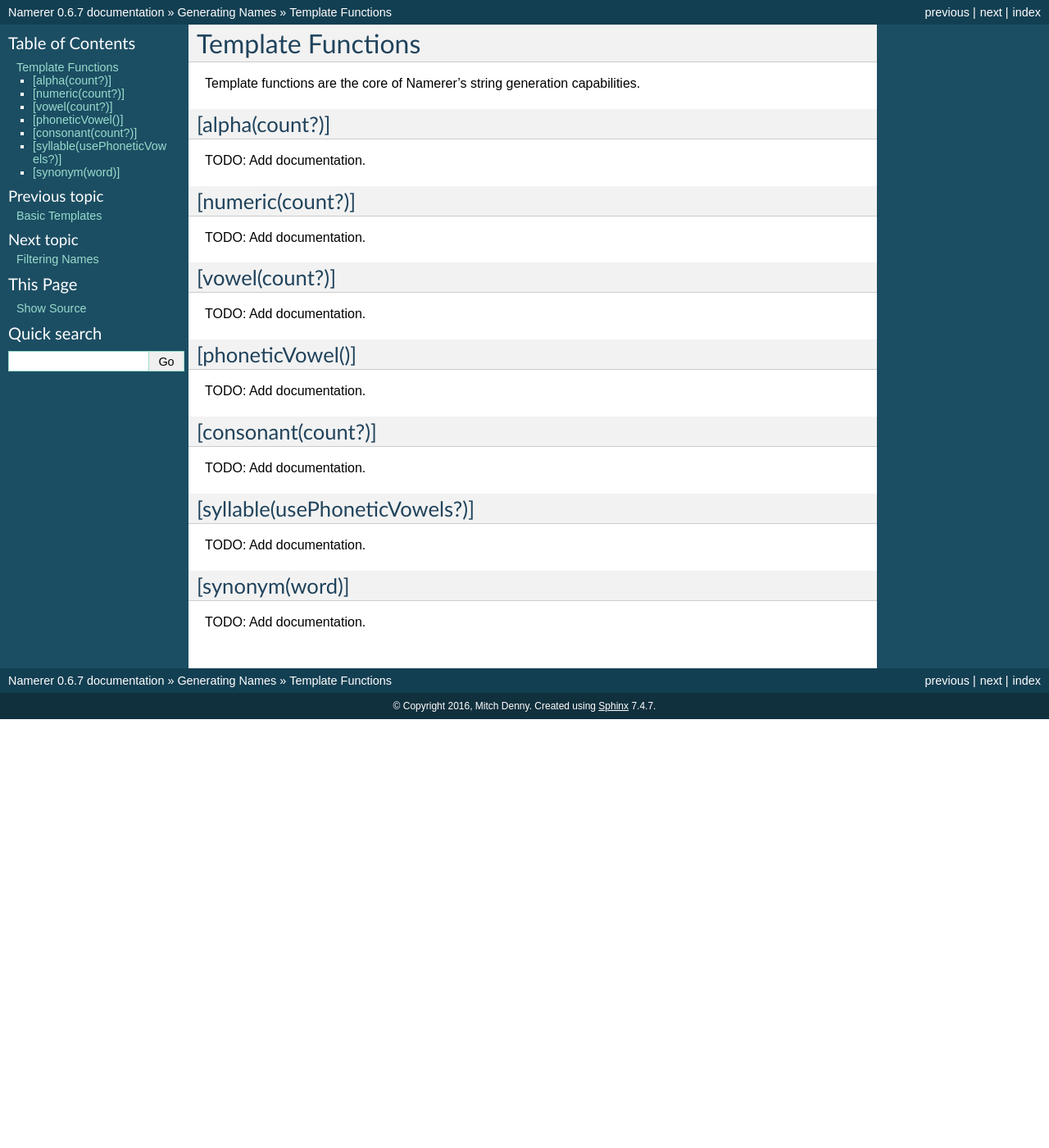
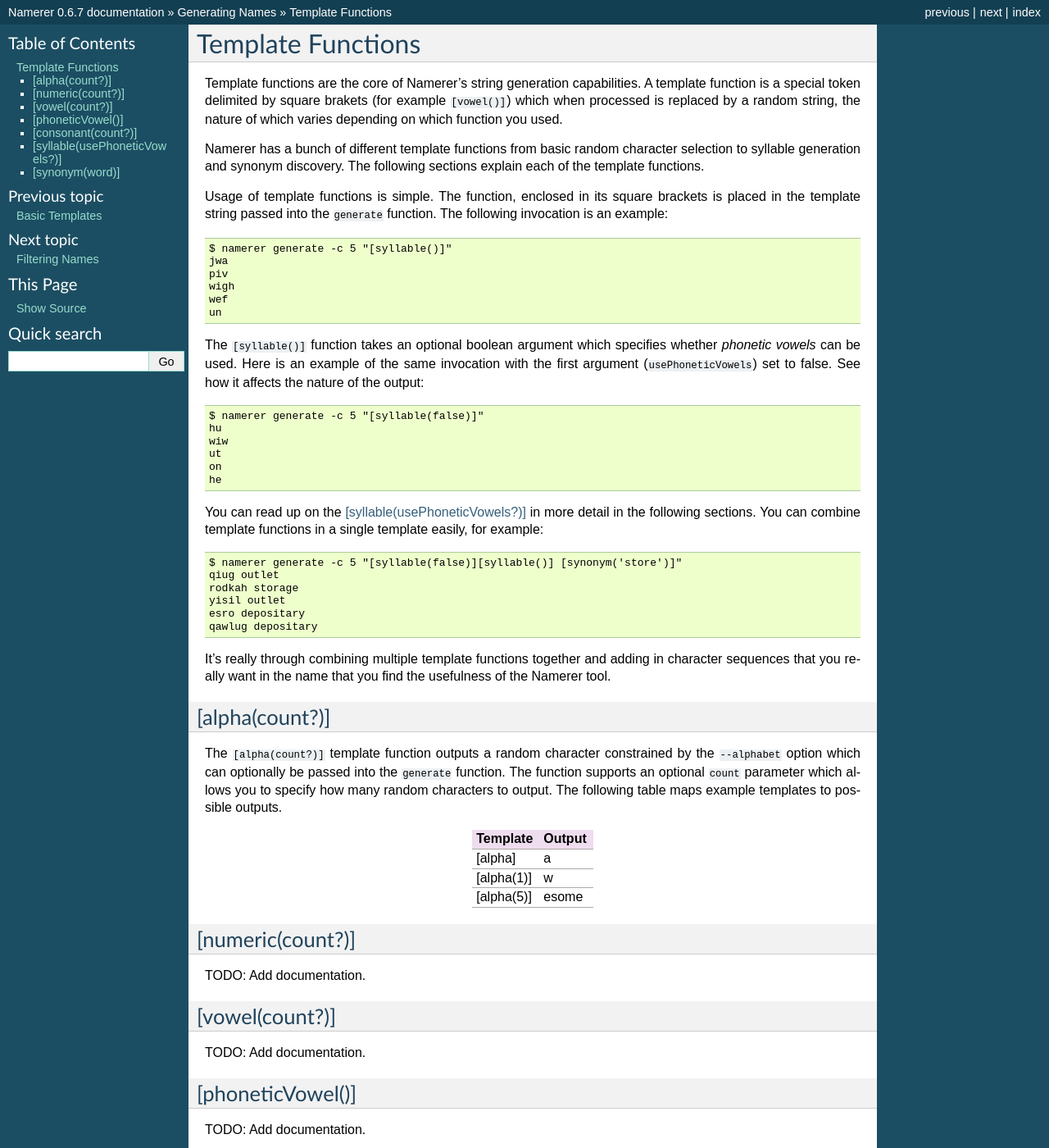
Before and after one commit to mitchdenny/namerer, a Sphinx documentation site: the page built from docs/template-functions.rst, in a window 1280 px wide and 1400 px high. Shown: the whole window at 82% size. Built offline with Sphinx 7.4.7, drawn with Linux system fonts in a browser that asks for light colours.

Commit message:
Building out template docs.

```diff
--- a/docs/basic-templates.rst
+++ b/docs/basic-templates.rst
@@ -17,4 +17,5 @@
 We'll explore :doc:`template-functions` a little later, but for now know
 that ``?`` is the same as ``[alpha()]`` and ``#`` is the same as
 ``[numeric()]``. At this point in time ``?`` and ``#`` are the only
-two shorthand characters.
+two shorthand characters. Now that you've got the basics you should check
+out the :doc:`template-functions` section.
--- a/docs/template-functions.rst
+++ b/docs/template-functions.rst
@@ -1,38 +1,110 @@
 Template Functions
 ==================
 Template functions are the core of Namerer's string generation
-capabilities.
+capabilities. A template function is a special token delimited
+by square brakets (for example ``[vowel()]``) which when processed
+is replaced by a random string, the nature of which varies depending
+on which function you used.
+
+Namerer has a bunch of different template functions from basic
+random character selection to syllable generation and synonym
+discovery. The following sections explain each of the template
+functions.
+
+Usage of template functions is simple. The function, enclosed in its
+square brackets is placed in the template string passed into the
+``generate`` function. The following invocation is an example::
+
+	$ namerer generate -c 5 "[syllable()]"
+	jwa
+	piv
+	wigh
+	wef
+	un
+
+The ``[syllable()]`` function takes an optional boolean argument
+which specifies whether *phonetic vowels* can be used. Here is an
+example of the same invocation with the first argument (``usePhoneticVowels``)
+set to false. See how it affects the nature of the output::
+
+	$ namerer generate -c 5 "[syllable(false)]"
+	hu
+	wiw
+	ut
+	on
+	he
+
+You can read up on the :ref:`syllable-template-function` in more detail
+in the following sections. You can combine template functions in a
+single template easily, for example::
+
+	$ namerer generate -c 5 "[syllable(false)][syllable()] [synonym('store')]"
+	qiug outlet
+	rodkah storage
+	yisil outlet
+	esro depositary
+	qawlug depositary
+
+It's really through combining multiple template functions together and
+adding in character sequences that you really want in the name that you
+find the usefulness of the Namerer tool.
+
+.. _alpha-template-function:
 
 [alpha(count?)]
 ---------------
+The ``[alpha(count?)]`` template function outputs a random character
+constrained by the ``--alphabet`` option which can optionally be passed
+into the ``generate`` function. The function supports an optional ``count``
+parameter which allows you to specify how many random characters to output.
+The following table maps example templates to possible outputs.
 
-TODO: Add documentation.
+========== ==============
+Template   Output
+========== ==============
+[alpha]    a
+[alpha(1)] w
+[alpha(5)] esome
+========== ==============
+
+
+.. _numeric-template-function:
 
 [numeric(count?)]
 -----------------
 
 TODO: Add documentation.
 
+.. _vowel-template-function:
+
 [vowel(count?)]
 ---------------
 
 TODO: Add documentation.
+
+.. _phonetic-vowel-template-function:
 
 [phoneticVowel()]
 -----------------
 
 TODO: Add documentation.
 
+.. _consonant-template-function:
+
 [consonant(count?)]
 -------------------
 
 TODO: Add documentation.
+
+.. _syllable-template-function:
 
 [syllable(usePhoneticVowels?)]
 ------------------------------
 
 TODO: Add documentation.
 
+.. _synonym-template-function:
+
 [synonym(word)]
 ---------------
 
```
